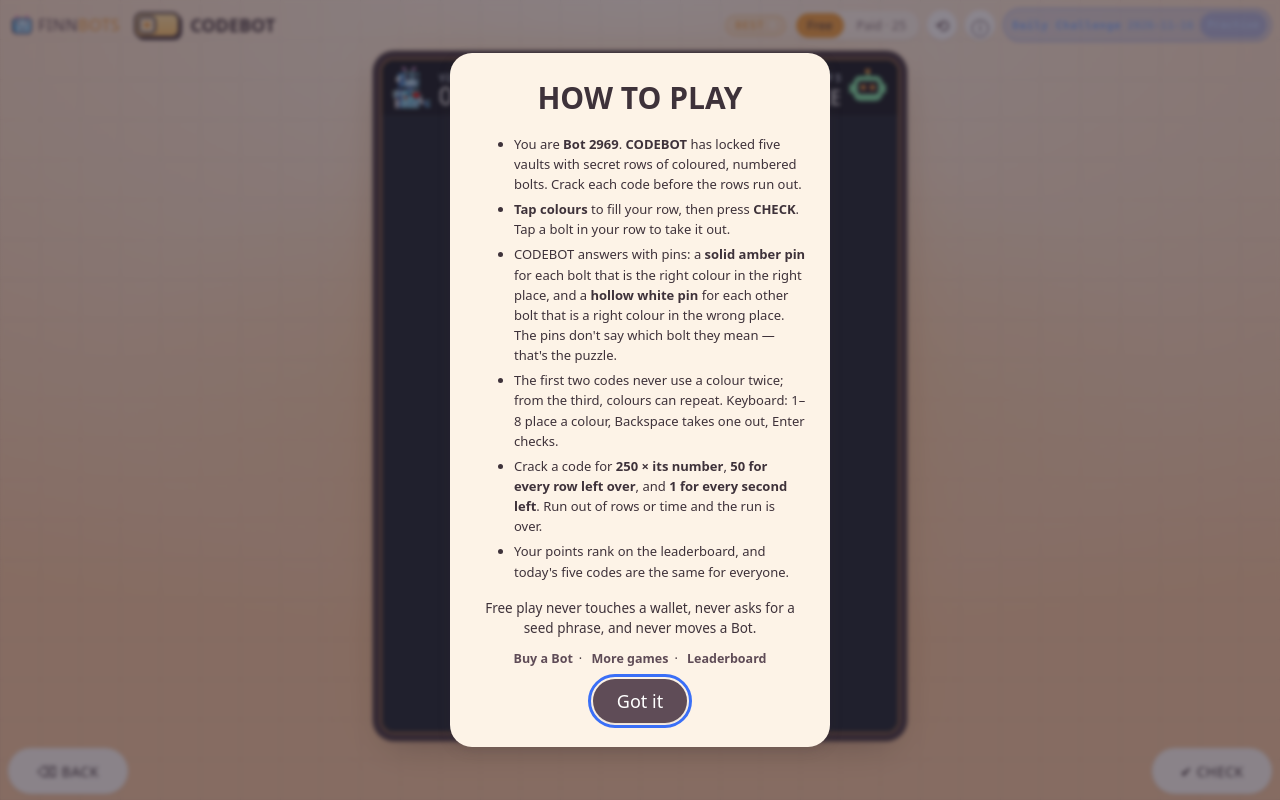
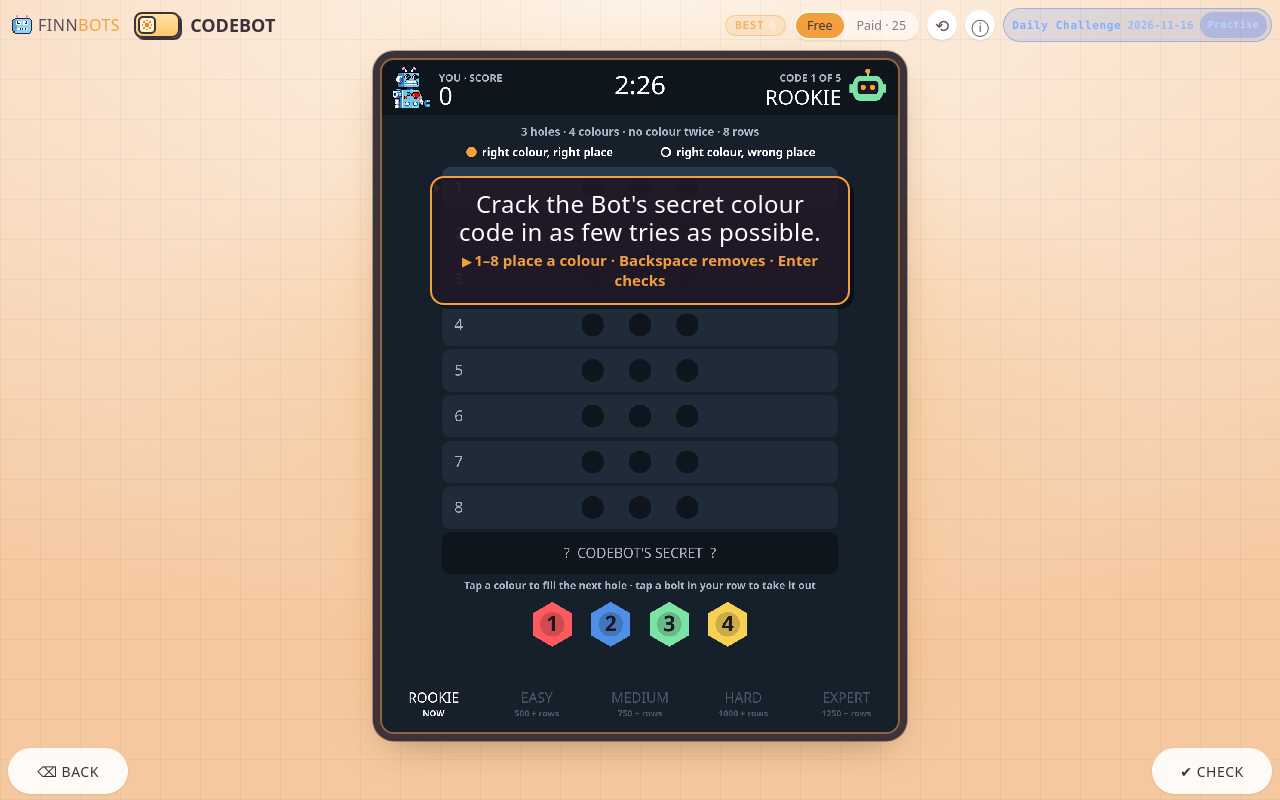
Before and after one commit to FinnBots/codebot, a plain HTML site: page index.html in a window 1280 px wide. Drawn offline with Linux system fonts and the light colour scheme; a web font is replaced by a local one.

Commit message:
Coach layer: the goal and the one control over the live game on first load

```diff
--- a/index.html
+++ b/index.html
@@ -1089,6 +1089,20 @@ body:not(.mode-paid) .app .facts{ display:block !important; }
   .fb-outro-sparks{ display:none }
 }
 </style>
+<style id="fb-coach-css">
+/* FinnBots COACH LAYER — the goal + the one control over the live game (templates/coach-layer.js) */
+.fb-coach{ position:fixed; left:50%; top:22%; transform:translateX(-50%); z-index:80; pointer-events:none;
+  width:max-content; max-width:min(88vw,420px); box-sizing:border-box; padding:12px 18px 13px; border-radius:14px;
+  background:rgba(32,24,38,.92); border:2px solid var(--fb-amber,#f2a03d); box-shadow:4px 4px 0 0 rgba(0,0,0,.45);
+  color:#fff; text-align:center; display:flex; flex-direction:column; gap:6px;
+  animation:fb-coach-in .35s ease-out both; transition:opacity .35s, transform .35s; }
+.fb-coach-goal{ font-family:var(--disp,system-ui); font-weight:400; font-size:clamp(18px,4.6vw,24px); line-height:1.15; letter-spacing:.3px; }
+.fb-coach-how{ font-family:var(--body,system-ui); font-size:clamp(13px,3.4vw,15px); line-height:1.3; color:var(--fb-amber,#f2a03d); font-weight:700; }
+.fb-coach-how::before{ content:"\25B6\FE0E  "; font-size:.8em; }
+.fb-coach-out{ opacity:0; transform:translateX(-50%) translateY(-8px); }
+@keyframes fb-coach-in{ from{ transform:translateX(-50%) translateY(10px); } }   /* position only: a stalled animation (a background tab, a throttled timeline) must still SHOW the box */
+@media (prefers-reduced-motion: reduce){ .fb-coach{ animation:none; transition:none; } }
+</style>
 </head>
 <body>
   <div class="wrap">
@@ -2935,6 +2949,76 @@ var FB_FAMILY_CODEC = (function(){
   }catch(e){ /* the family layer must never break a game */ }
 })();
 </script>
+<script id="fb-coach" data-fb-goal="Crack the Bot's secret colour code in as few tries as possible." data-fb-touch="Tap colours, then CHECK" data-fb-keys="1–8 place a colour · Backspace removes · Enter checks">
+/* FinnBots COACH LAYER — the first 30 seconds (brief 1, 2026-10-27).
+   Founder: "First 30 seconds of each of the six: starts instantly, the goal is obvious without reading, the first
+   death/win feels good." Before this, a first-time player landed on a 115-193 word How to play card and had to read
+   it and tap Got it before anything moved — on a phone, the whole screen.
+
+   What it does, once, at load:
+   1. If the game's boot opened its rules card (#rulesOverlay.show), close it the way a player's Got it does — by
+      clicking #rulesClose, so the game's own close handler runs — and drop the focus that handler puts on the info
+      button (a Space press would otherwise open the card again). The full rules stay one tap away behind the info
+      button; nothing in them is removed.
+   2. Show TWO lines over the live game: the goal and the one control, from the site's own data
+      (website/data/games.json `short` + `controls`, written onto this tag by apply-coach.js). It never blocks a tap
+      (pointer-events: none) and it fades on the first touch, click or key, or after 9 seconds.
+   It does nothing on a wallet return (?phantom_action= or ?src=browse): that path belongs to the wallet layer.
+   SOURCE OF TRUTH: this file + coach-layer.css, injected by apply-coach.js, pinned by verify-game.js, driven by
+   verify-coach.js. Never hand-edit a game's copy. */
+(function () {
+  'use strict';
+  var tag = document.getElementById('fb-coach');   /* its own tag carries the words; no tag, no words — never a reason to stop */
+  var at = function (k) { return (tag && tag.getAttribute(k)) || ''; };
+  var q = '';
+  try { q = window.location.search || ''; } catch (e) { /* no location: carry on */ }
+  if (/[?&](phantom_action=|src=browse\b)/.test(q)) return;
+  var goal = at('data-fb-goal'), touch = at('data-fb-touch'), keys = at('data-fb-keys');
+
+  /* 1. the rules card the boot opened: closed as Got it would close it */
+  var rules = document.getElementById('rulesOverlay');
+  function closeBootRules() {
+    if (!rules || !rules.classList.contains('show')) return false;
+    var btn = document.getElementById('rulesClose');
+    if (btn && btn.click) btn.click();
+    if (rules.classList.contains('show')) rules.classList.remove('show');
+    var info = document.getElementById('infoBtn');
+    if (info && document.activeElement === info && info.blur) info.blur();
+    return true;
+  }
+  closeBootRules();
+  /* a game that opens the card a moment after boot (a deferred init) is closed too — within the first 1.5 s only,
+     so a player who opens it on purpose later is never overruled */
+  var watch = null;
+  if (rules && window.MutationObserver) {
+    watch = new MutationObserver(function () { closeBootRules(); });
+    watch.observe(rules, { attributes: true, attributeFilter: ['class'] });
+    setTimeout(function () { if (watch) { watch.disconnect(); watch = null; } }, 1500);
+  }
+
+  /* 2. the goal + the one control, over the live game */
+  if (!goal) return;
+  var coarse = false;
+  try { coarse = window.matchMedia && window.matchMedia('(pointer: coarse)').matches; } catch (e) { /* desktop */ }
+  var hint = (coarse ? touch : keys) || touch || keys;
+  var box = document.createElement('div');
+  box.className = 'fb-coach';
+  box.setAttribute('role', 'status');
+  box.setAttribute('aria-live', 'polite');
+  var g = document.createElement('b'); g.className = 'fb-coach-goal'; g.textContent = goal; box.appendChild(g);
+  if (hint) { var h = document.createElement('span'); h.className = 'fb-coach-how'; h.textContent = hint; box.appendChild(h); }
+  document.body.appendChild(box);
+  var gone = false;
+  function hide() {
+    if (gone) return; gone = true;
+    box.classList.add('fb-coach-out');
+    setTimeout(function () { if (box.parentNode) box.parentNode.removeChild(box); }, 400);
+    ['pointerdown', 'touchstart', 'keydown'].forEach(function (ev) { document.removeEventListener(ev, hide, true); });
+  }
+  ['pointerdown', 'touchstart', 'keydown'].forEach(function (ev) { document.addEventListener(ev, hide, true); });
+  setTimeout(hide, 9000);
+})();
+</script>
 <script defer id="fb-beacon" src="https://static.cloudflareinsights.com/beacon.min.js" data-cf-beacon='{"token": "b11bf18cfe07453484c01ca2d417e772"}'></script>
 <script id="fb-analytics">
 /* ==========================================================================
```
Also changed, not shown: 1 other file.
